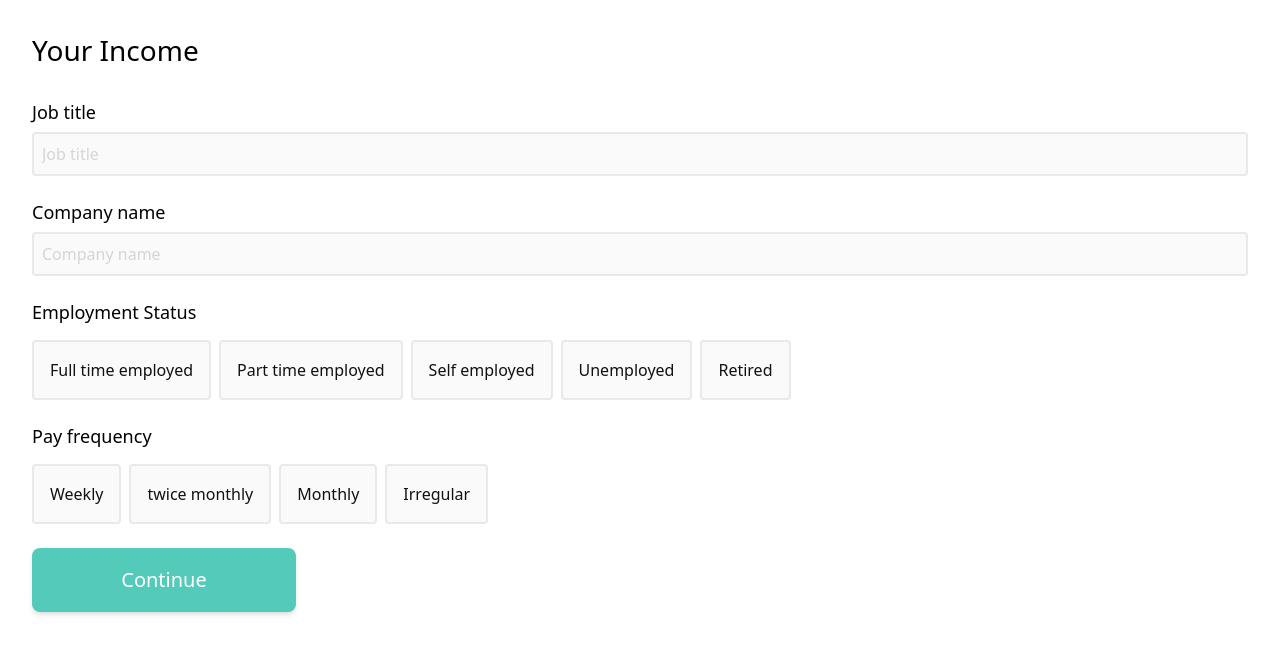
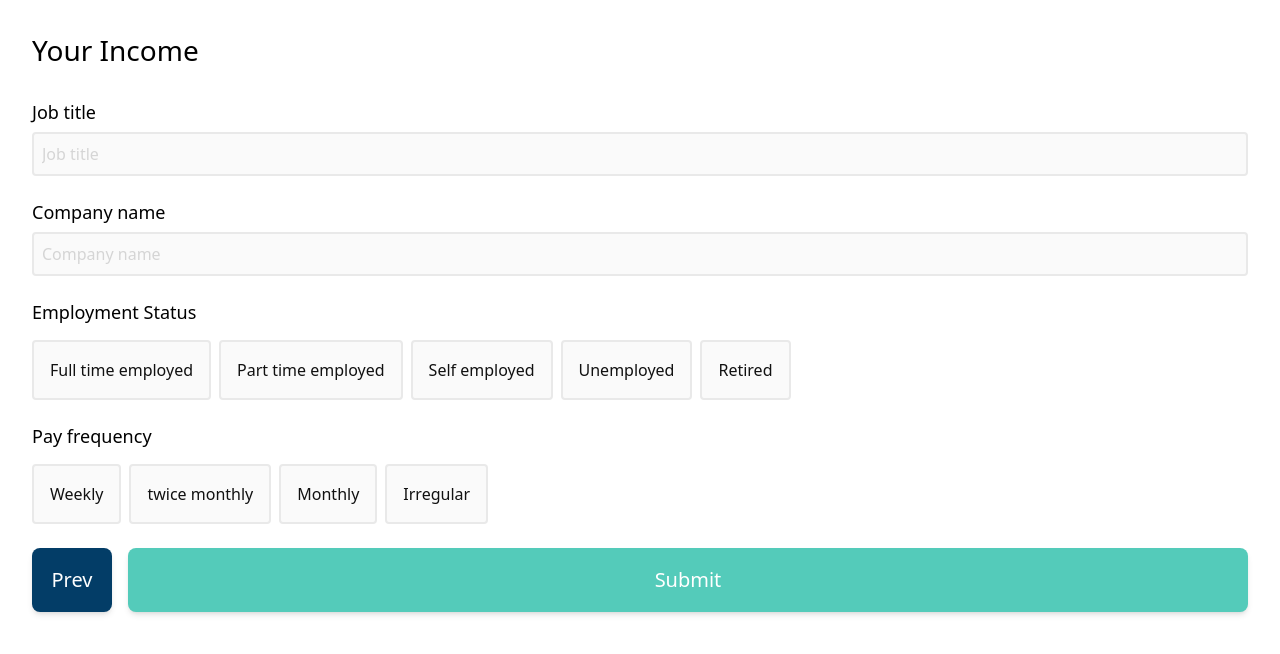
Before and after one commit to Kamal84/dynamic-form-vue3, a Vue app: page /apply/your-income in a window 1280 px wide. Shown: the top 654 px of the page. Built offline with nearby package versions, Linux system fonts and the light colour scheme.

Commit message:
add prev-next page logic

```diff
--- a/src/components/BaseButton.vue
+++ b/src/components/BaseButton.vue
@@ -8,7 +8,7 @@ const props = defineProps({
   },
   width: {
     type: String,
-    default: 'w-66',
+    default: 'w-full',
   },
   btnContainer: {
     type: Boolean,
@@ -70,7 +70,7 @@ const btnXPadding = computed(() => {
   }
 
   &-default {
-    @apply bg-secondary-600 border-2 border-primary-400 hover:bg-primary-400;
+    @apply bg-secondary-600  hover:bg-primary-400;
   }
 
   &-black {
--- a/src/components/BaseForm.vue
+++ b/src/components/BaseForm.vue
@@ -21,22 +21,44 @@ export default defineComponent({
 
     const formObj = reactive<Record<string, any>>({});
 
-    function onSubmit() {
-      router.push(`/apply/${String(page.value)}`);
-    }
+    const routes = computed(() => {
+      const obj = router.options.routes.find((r) => r.name === 'Apply');
+      return obj?.children;
+    });
 
-    console.log(Object.keys(formSchema).length);
+    const routeIndex = computed(() => {
+      return routes.value.findIndex((r) => r.name === page.value);
+    });
+
+    const next = () => {
+      const route = routes.value[routeIndex.value + 1];
+      return router.push(`/apply/${route.path}`);
+    };
+
+    const prev = () => {
+      const route = routes.value[routeIndex.value - 1];
+      return router.push(`/apply/${route.path}`);
+    };
+
+    const onSwitchButton = computed(() => {
+      const routeLength = routes.value.length - 1;
+      return routeLength !== routeIndex.value;
+    });
     return {
       formObj,
-      onSubmit,
       obj,
+      routes,
+      routeIndex,
+      next,
+      prev,
+      onSwitchButton,
     };
   },
 });
 </script>
 
 <template>
-  <form @submit.prevent="onSubmit">
+  <form>
     <div v-for="schema in obj" :key="schema.state">
       <component
         :is="schema.inputType"
@@ -50,6 +72,16 @@ export default defineComponent({
         v-model="formObj[schema.state]"
       ></component>
     </div>
-    <BaseButton colour="primary">Continue</BaseButton>
   </form>
+  <div class="flex flex-row justify-between">
+    <BaseButton width="w-20 mr-4" colour="default" @click.prevent="prev"
+      >Prev</BaseButton
+    >
+    <BaseButton
+      class="flex-1"
+      colour="primary"
+      @click.prevent="onSwitchButton ? next() : ''"
+      >{{ onSwitchButton ? 'Continue' : 'Submit' }}
+    </BaseButton>
+  </div>
 </template>
```
